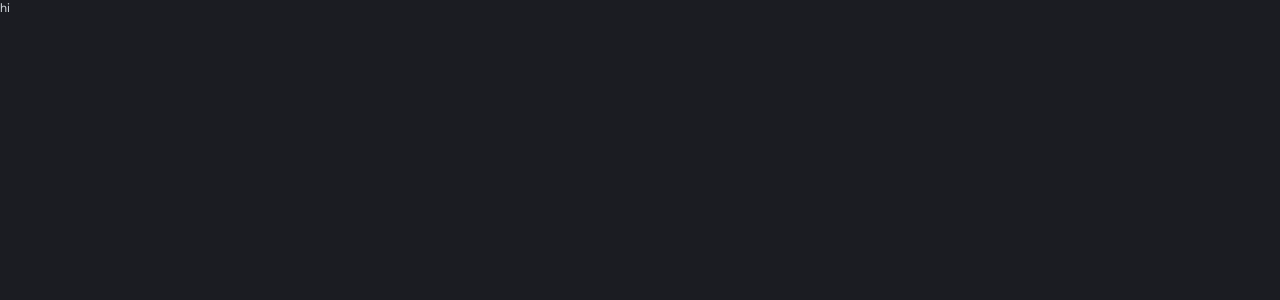
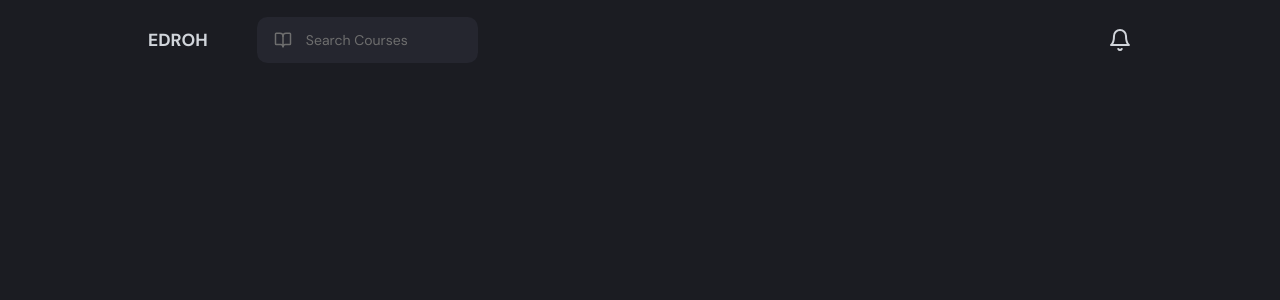
Before and after one commit to sofiaJYX/Management-App, a Next.js app in the folder client/: page / in a window 1280 px wide. Shown: the top 300 px of the page. Built offline with nearby package versions, Linux system fonts and the light colour scheme.

Commit message:
Navbar at the top of the website

```diff
--- a/client/src/app/page.tsx
+++ b/client/src/app/page.tsx
@@ -1,7 +1,9 @@
+import NonDashboardNavbar from "@/src/components/NonDashboardNavbar"
+
 export default function Home() {
   return (
-    <div className="">
-      hi
+    <div className="nondashboard-layout">
+      <NonDashboardNavbar />
     </div>
   );
 }
--- a/client/src/app/providers.tsx
+++ b/client/src/app/providers.tsx
@@ -0,0 +1,10 @@
+"use client";
+
+import React from "react";
+import StoreProvider from "@/state/redux";
+
+const Providers = ({ children } :{children: React.ReactNode }) => {
+    return <StoreProvider>children</StoreProvider>
+}
+
+export default Providers;
--- /dev/null
+++ b/client/src/components/NonDashboardNavbar.tsx
@@ -0,0 +1,45 @@
+import { Bell, BookOpen } from "lucide-react";
+import Link from "next/link";
+import React from "react";
+
+const NonDashboardNavbar = () => {
+  return (
+    <nav className="nondashboard-navbar">
+      <div className="nondashboard-navbar__container">
+        <div className="nondashboard-navbar__search">
+          <Link href="/" className="nondashboard-navbar__brand">
+            EDROH
+          </Link>
+          <div className="flex items-center gap-4">
+            {/* responsive design to fit smaller/bigger window */}
+            <div className="relative group">
+              <Link
+                href="/search"
+                className="nondashboard-navbar__search-input"
+              >
+                <span className="hidden sm:inline">Search Courses</span>
+                <span className="sm:hidden">Search</span>
+              </Link>
+              <BookOpen
+                className="nondashboard-navbar__search-icon"
+                size={18}
+              />
+            </div>
+          </div>
+        </div>
+      </div>
+
+      <div className="nondashboard-navbar__actions">
+        <button className="nondashboard-navbar__notifications-button">
+          <span className="nondashboard-navbar__notifications-indicator"></span>
+          <Bell className="nondashboard-navbar__notifications-icon" />
+        </button>
+
+        {/* Sign in buttons */}
+
+      </div>
+    </nav>
+  );
+};
+
+export default NonDashboardNavbar;
```
